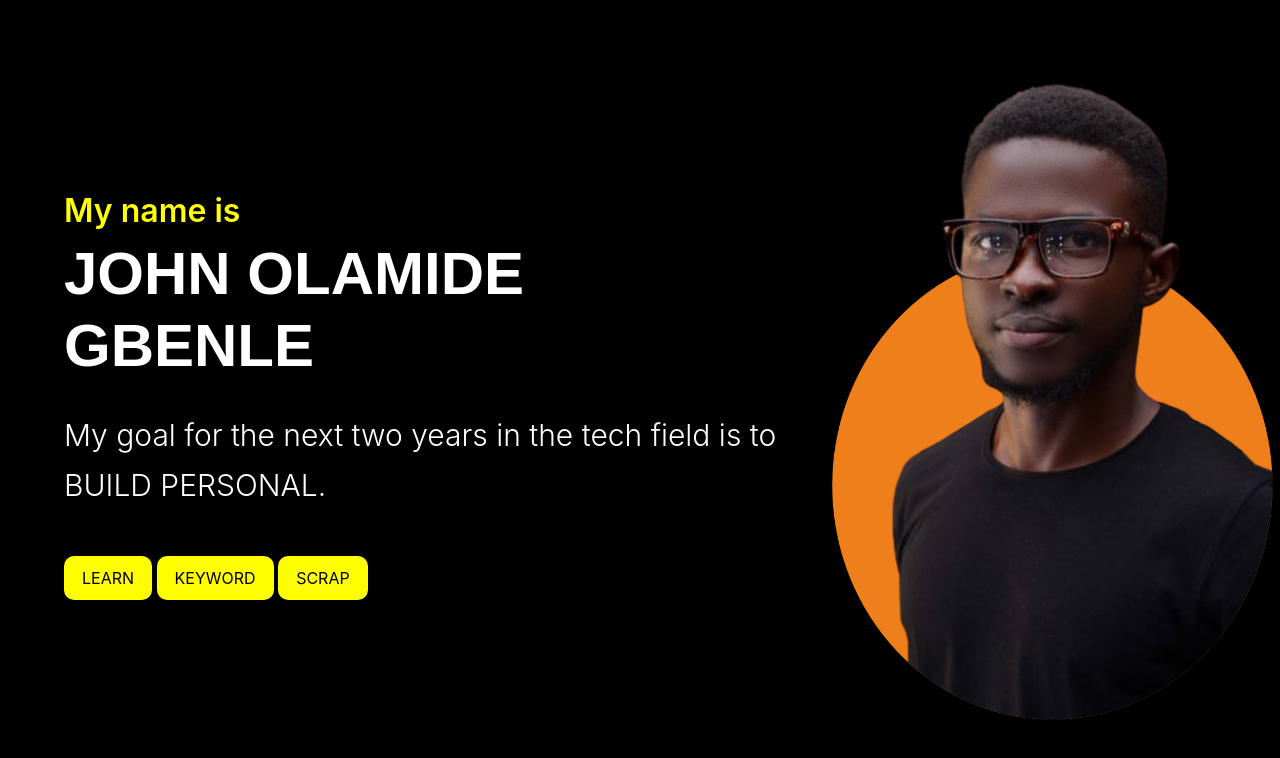
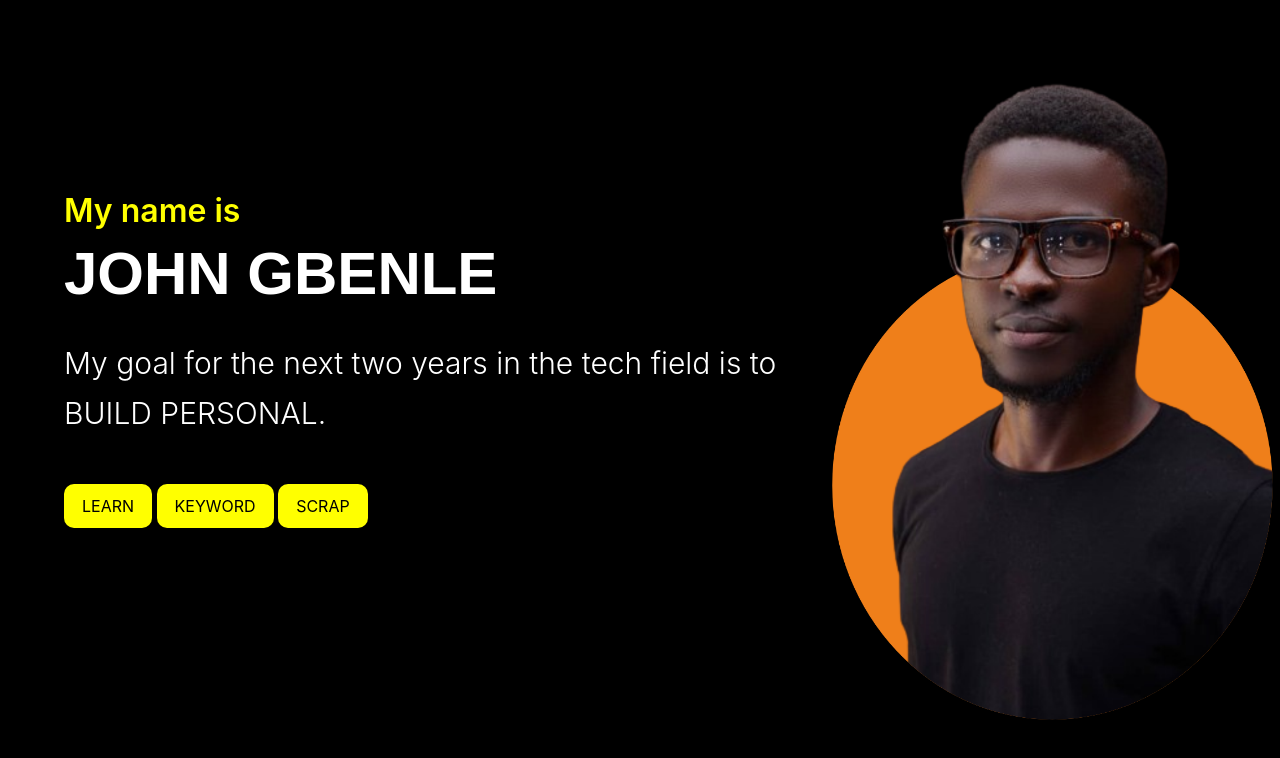
Before and after one commit to Jogbenle/Personal-Website-HNG-, a plain HTML site: page index.html in a window 1280 px wide. Drawn offline with nearby package versions, Linux system fonts and the light colour scheme.

Commit message:
Update index.html

```diff
--- a/index.html
+++ b/index.html
@@ -20,7 +20,7 @@
 
     <div class="info">
         <h2>My name is</h2>
-        <h1>JOHN OLAMIDE<br>GBENLE</h1>
+        <h1>JOHN GBENLE</h1>
         <p>My goal for the next two years in the tech field is to <br>BUILD PERSONAL.</p>
         <a href="https://hng.tech/learn">LEARN</a>
         <a href="https://keyword.dog/">KEYWORD</a>
```
